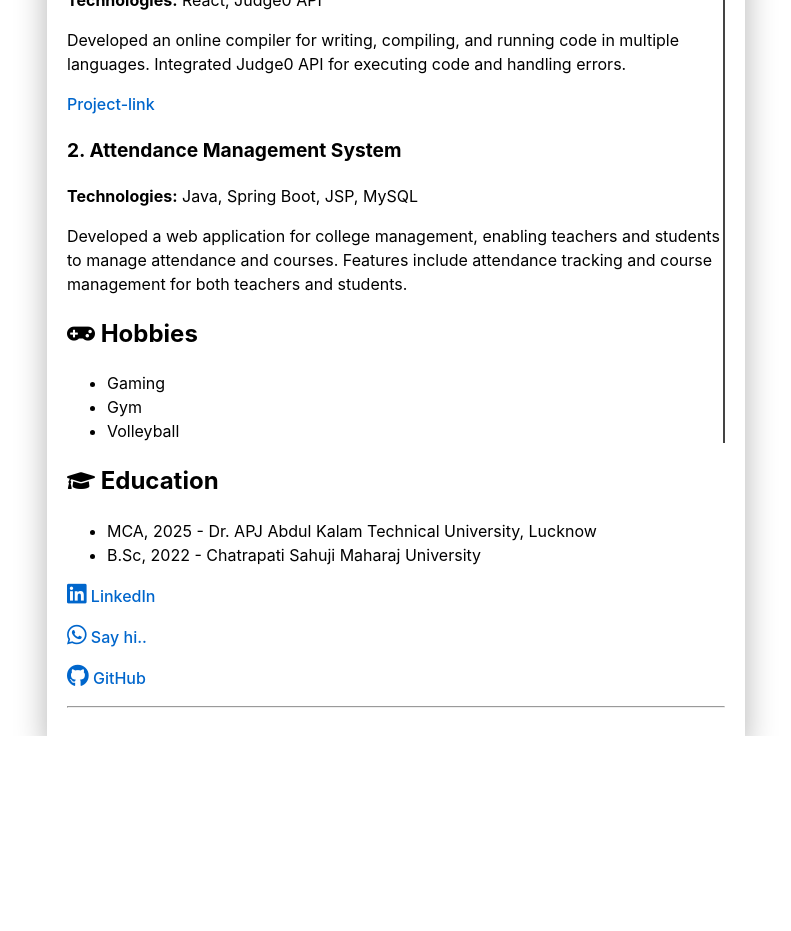
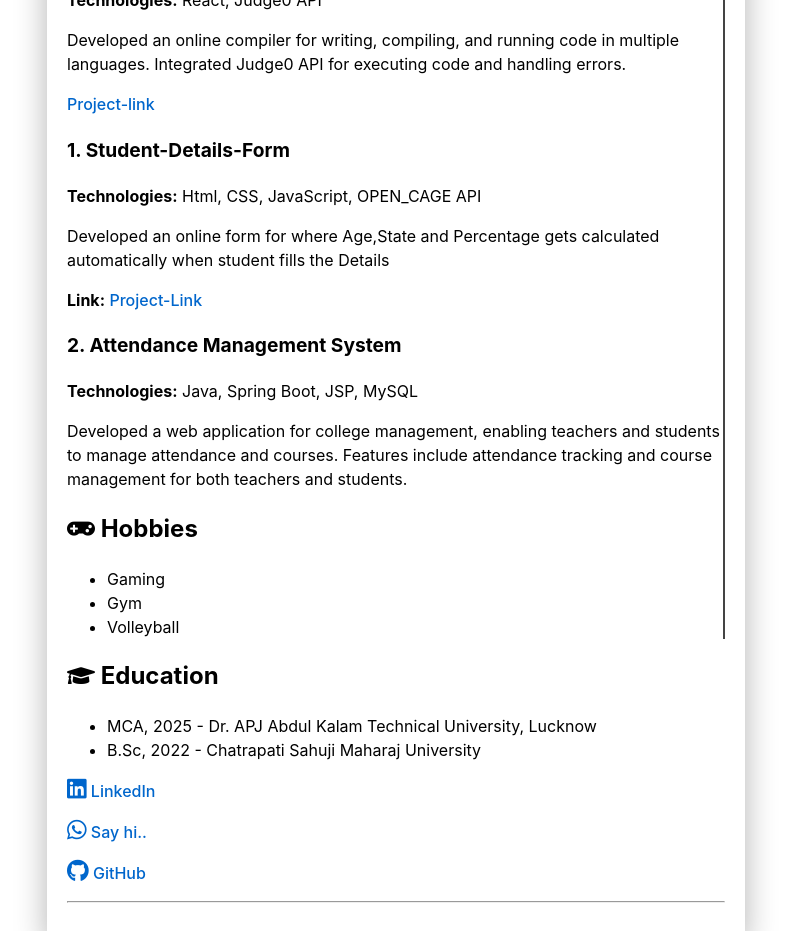
Before and after one commit to Saddam848811/resume, a React (Vite) app: page / in a window 1280 px wide. Shown: the part 860-1791 px from the top of the page, without its empty margins (244-1035 px from the left). Before the commit the page ends 1596 px from the top, so only its background shows below. Built offline with nearby package versions, Linux system fonts and the light colour scheme.

Commit message:
Update App.jsx

```diff
--- a/src/App.jsx
+++ b/src/App.jsx
@@ -55,6 +55,15 @@ const Resume = () => {
             </div>
 
             <div>
+            <h3>1. Student-Details-Form</h3>
+              <p><strong>Technologies:</strong> Html, CSS, JavaScript, OPEN_CAGE API</p>
+              <p>
+                Developed an online form for where Age,State and Percentage  gets calculated automatically when student fills the Details
+              </p>
+              <p><strong>Link:</strong> <a href="https://students-details-form.netlify.app/">Project-Link</a></p>
+            </div>
+
+            <div>
               <h3>2. Attendance Management System</h3>
               <p><strong>Technologies:</strong> Java, Spring Boot, JSP, MySQL</p>
               <p>
```
